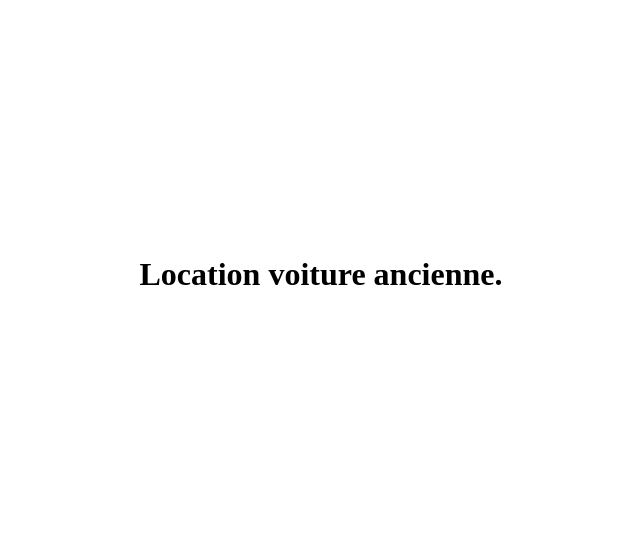
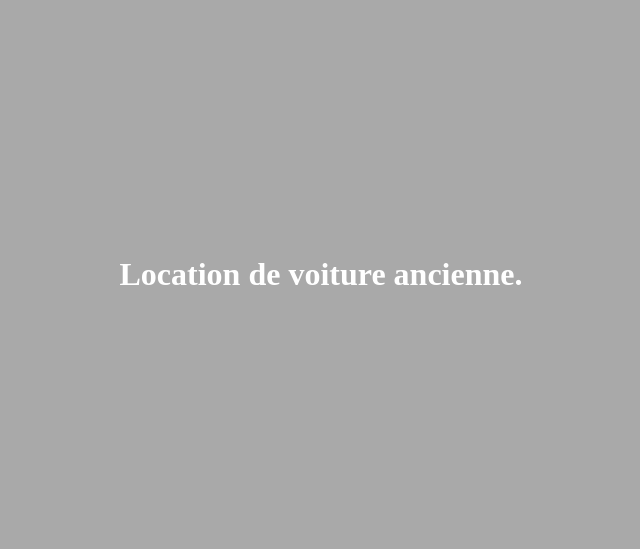
Before and after one commit to arnoldmi/locationVoiture, a plain HTML site: page index.html in a window 1280 px wide. Shown: the part 5-554 px from the top of the page, without its empty margins (319-959 px from the left). Drawn offline with Linux system fonts and the light colour scheme.

Commit message:
modification couleur titre

```diff
--- a/index.html
+++ b/index.html
@@ -13,9 +13,9 @@
     </head>
     <!-- FIN DE LA SECTION ENTETE -->
 
-    <body>
+    <body style="background-color: darkgrey">
 
-        <h1 style="padding-top: 20%; padding-bottom: 20%; text-align: center">Location voiture ancienne.</h1>
+        <h1 style="padding-top: 20%; padding-bottom: 20%; text-align: center; color: white">Location de voiture ancienne.</h1>
 
 
     </body>
```
